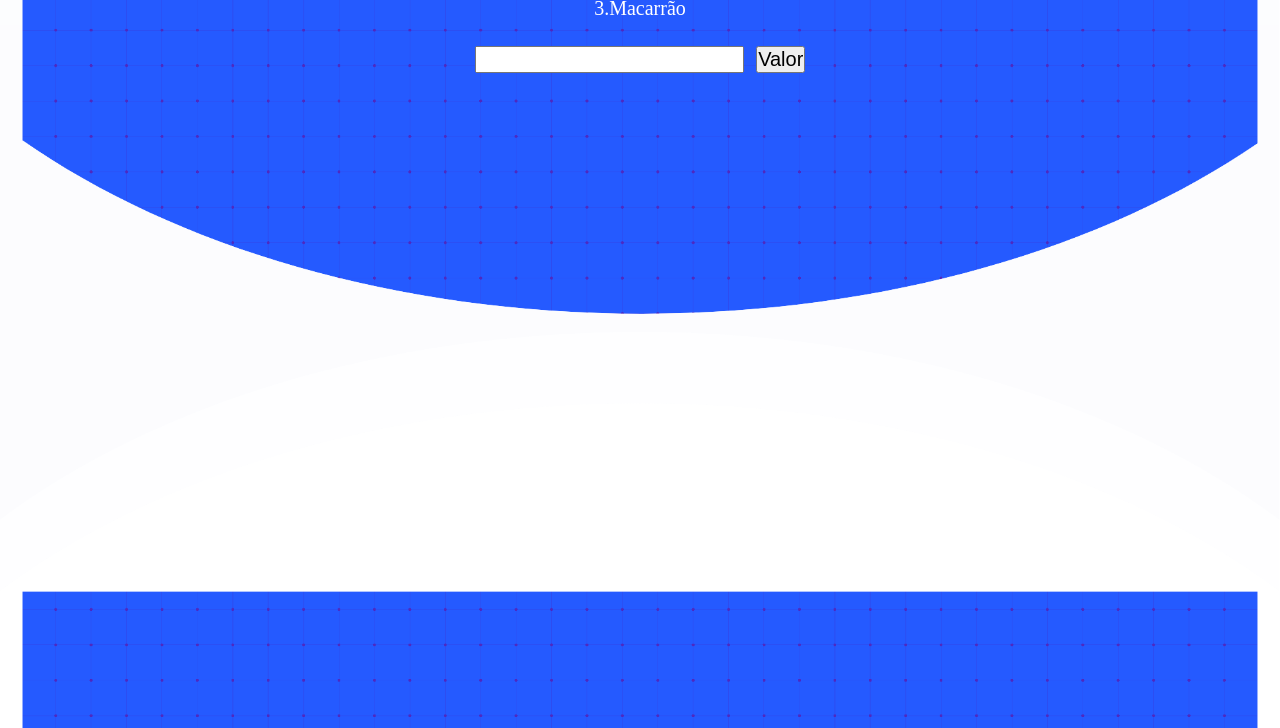
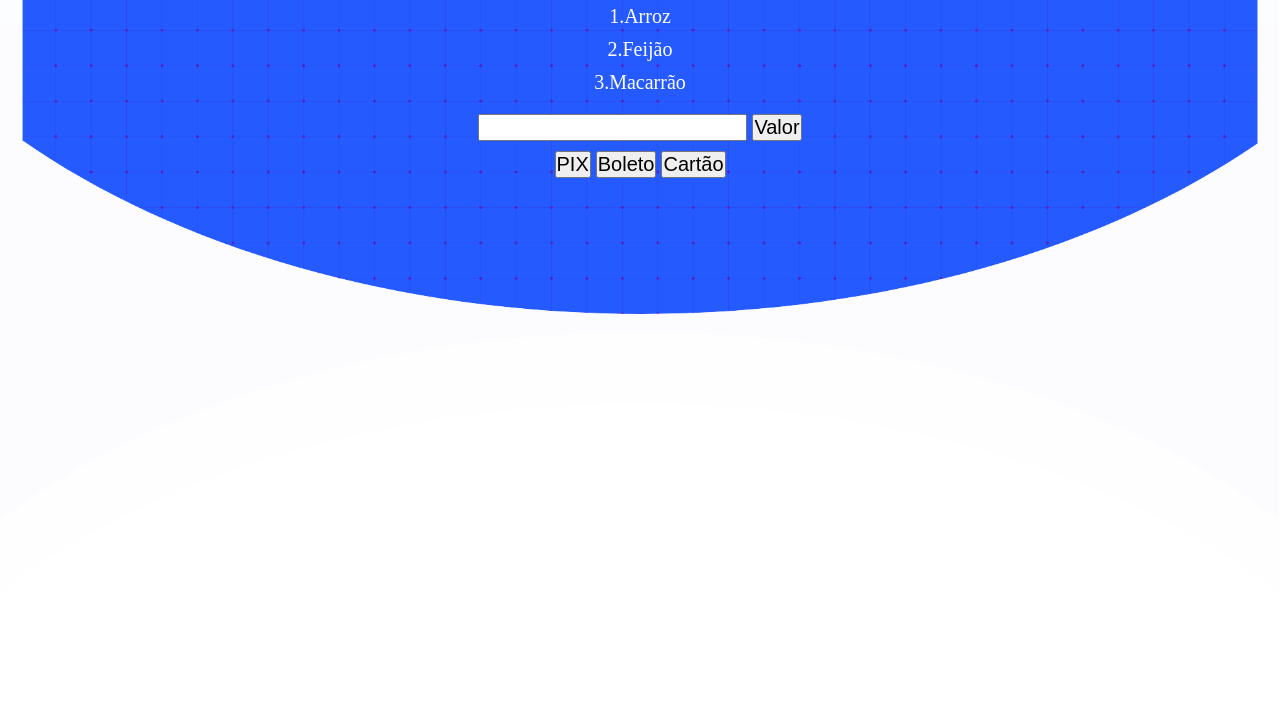
Before and after one commit to victorFlorentino12/softexProject, a plain HTML site: page index.html in a window 1280 px wide. Shown: the part 72-800 px from the top of the page. Drawn offline with Linux system fonts and the light colour scheme.

Commit message:
updade style and index

```diff
--- a/index.html
+++ b/index.html
@@ -7,8 +7,9 @@
     <title>Document</title>
 </head>
 <body>
-    <section>
-        <div>
+    <section class="list">
+        <div class = "center">
+            <div class="listProdutos">
                 <h1>
                     Lista de produtos
                 </h1>
@@ -22,6 +23,8 @@
                 <input type="button" value="Valor" onclick="comprar()">
 
             </div>
+        </div>
+
 
         <div id="bts" >
             <img src="img.jpg" id="img">
@@ -34,6 +37,16 @@
 
         </div>
     </section>
+    <section class="pagamento">
+        <div class="center">
+            <div class="opçoesPagamento">
+                <input type="button" value="PIX">
+                <input type="button" value="Boleto">
+                <input type="button" value="Cartão">
+
+            </div>
+        </div>
+    </section>
   <script src="main.js" defer></script>
 </body>
 
--- a/style.css
+++ b/style.css
@@ -11,16 +11,25 @@ body{
        text-align: center;
        background-position: center;
        background-size: cover;
+       background-repeat: no-repeat;
     }
-div{
-
-    border-radius: 50px;
-    font-size: 50px;
-
-
+center{
+    text-align: center;
+    width: 100%;
 }
-div > h1 {
+.listProdutos{
+    padding: 10px;
+}
+.listProdutos > h1 {
     color: white;
+    font-size: 40px;
+}
+.listProdutos > li{
+    margin-top: 15px;
+    margin-bottom: 15px;
+}
+.listProdutos ol{
+    padding: 5px;
 }
 #res{
     padding-left:100px ;
```
Lines whose indentation alone changed are shown as unchanged.
